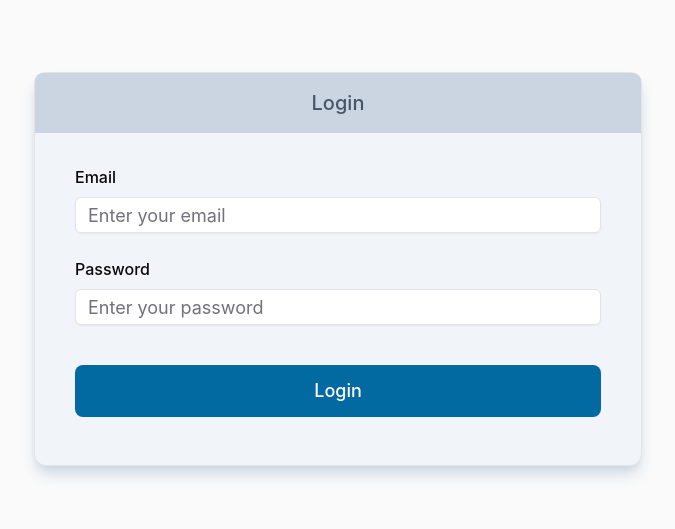
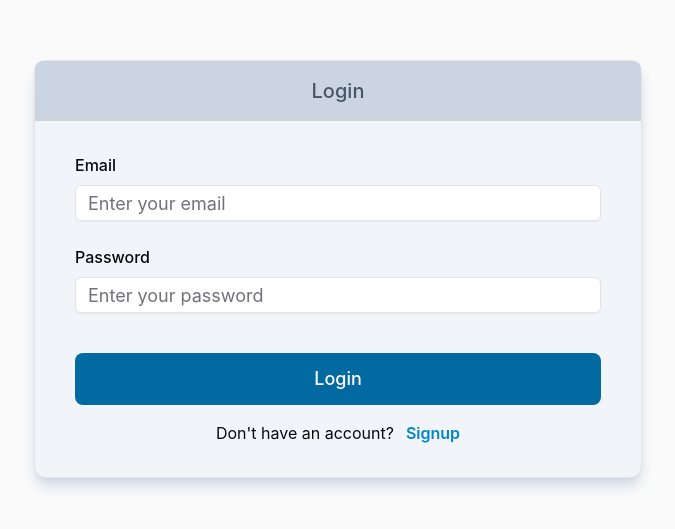
Before and after one commit to josfam/classattend, a React (Vite) app in the folder frontend/: page /login in a window 1280 px wide. Shown: the part 131-660 px from the top of the page, without its empty margins (302-977 px from the left). Built offline with nearby package versions, Linux system fonts and the light colour scheme; no server answers.

Commit message:
Add login & signup options on signup & login forms

```diff
--- a/frontend/src/App.tsx
+++ b/frontend/src/App.tsx
@@ -16,7 +16,7 @@ const App = () => {
     overflow-y-scroll'>
       <Router>
         <Routes>
-          <Route path='/' element={<SignupForm/>}/>
+          <Route path='/signup' element={<SignupForm/>}/>
           <Route path='/login' element={<LoginForm/>}/>
         </Routes>
       </Router>
--- a/frontend/src/pages/LoginForm.tsx
+++ b/frontend/src/pages/LoginForm.tsx
@@ -86,6 +86,14 @@ const LoginForm = () => {
         </button>
       </form>
     </Form>
+    <p className="text-base flex gap-3">
+      Don't have an account? <a href="/signup"
+      className="font-semibold text-sky-600
+        hover:underline hover:underline-offset-4
+      hover:text-sky-800 active:text-sky-900">
+        Signup
+      </a>
+    </p>
     </Card>
   )
 }
--- a/frontend/src/pages/SignUpForm.tsx
+++ b/frontend/src/pages/SignUpForm.tsx
@@ -134,6 +134,14 @@ const SignupForm:React.FC = () => {
           )}
         </form>
       </Form>
+      <p className="text-base flex gap-3">
+        Already have an account? <a href="/login"
+        className="font-semibold text-sky-600
+          hover:underline hover:underline-offset-4
+        hover:text-sky-800 active:text-sky-900">
+          Login
+        </a>
+      </p>
 		</Card>
 	)
 }
```
